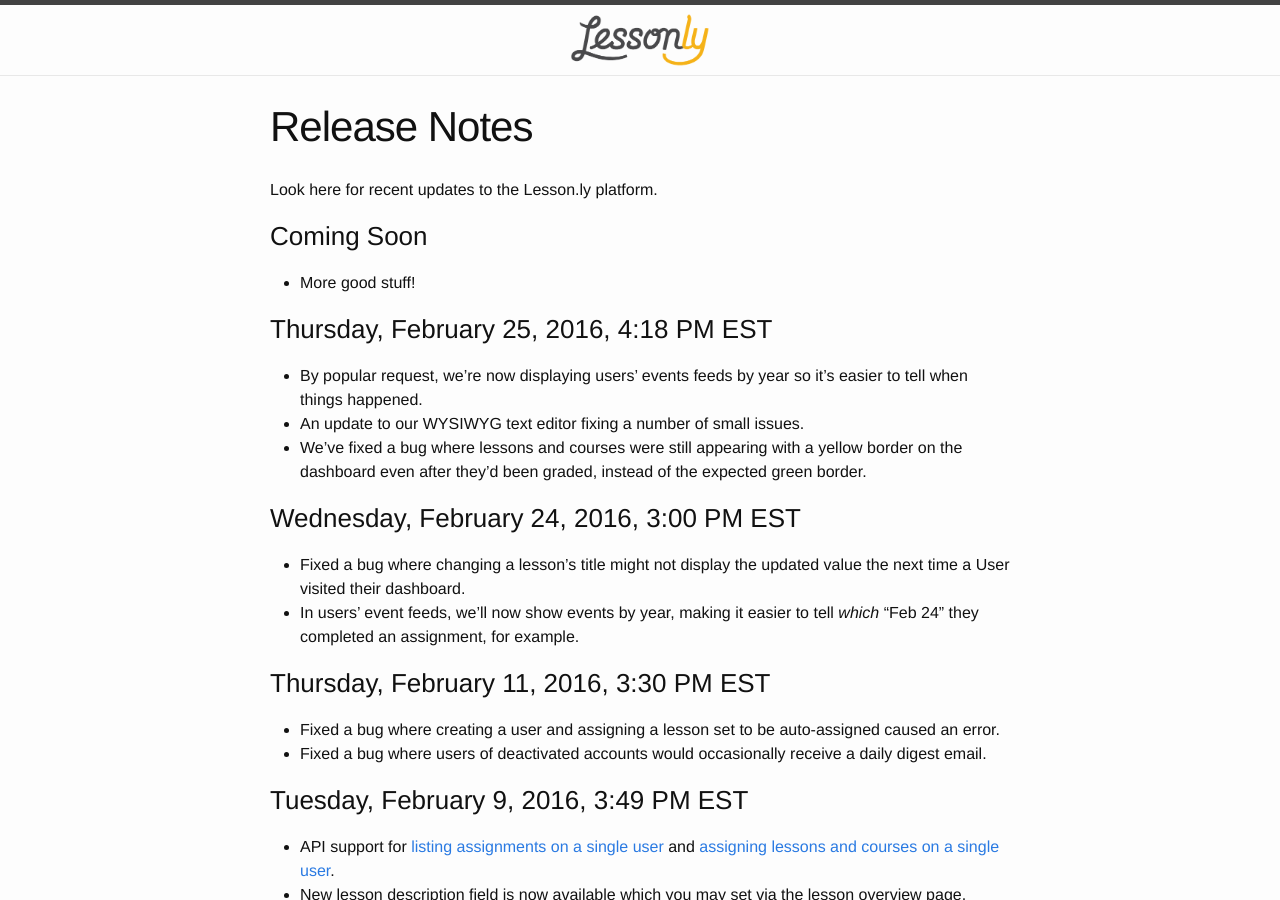
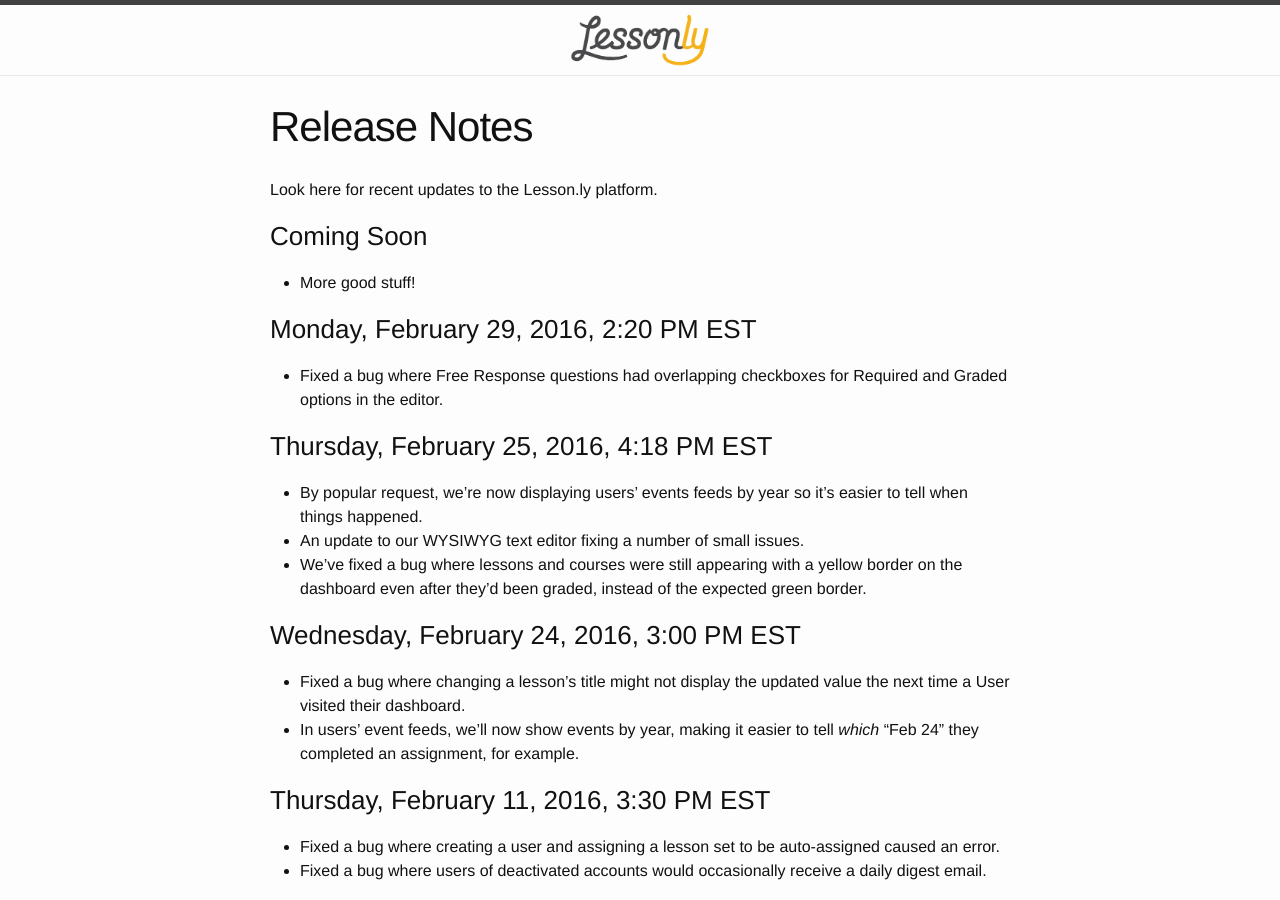
Before and after one commit to isabella232/lessonly.github.io, a Jekyll site: the page built from release-notes.md, in a window 1280 px wide and 900 px high. Built offline with Jekyll 4.4.1, drawn with Linux system fonts in a browser that asks for light colours.

Commit message:
Update release-notes.md

```diff
--- a/release-notes.md
+++ b/release-notes.md
@@ -9,6 +9,10 @@
 ### Coming Soon
 
 - More good stuff!
+
+### Monday, February 29, 2016, 2:20 PM EST
+
+- Fixed a bug where Free Response questions had overlapping checkboxes for Required and Graded options in the editor.
 
 ### Thursday, February 25, 2016, 4:18 PM EST
 
```
